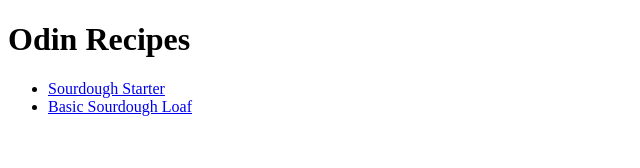
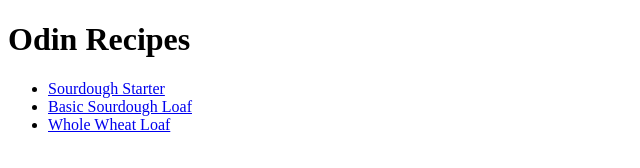
Before and after one commit to JBLaurel/odin-recipes, a plain HTML site: page index.html in a window 1280 px wide. Shown: the whole page, without its empty margins (0-640 px from the left). Drawn offline with Linux system fonts and the light colour scheme.

Commit message:
Include whole wheat recipe page link

```diff
--- a/index.html
+++ b/index.html
@@ -12,6 +12,7 @@
             <li><a href="./recipes/sourdough_starter.html">
                 Sourdough Starter</a></li>
             <li><a href="./recipes/basic_loaf.html">Basic Sourdough Loaf</a></li>
+            <li><a href="./recipes/whole_wheat.html">Whole Wheat Loaf</a></li>
         </ul>
     </body>
 
```
